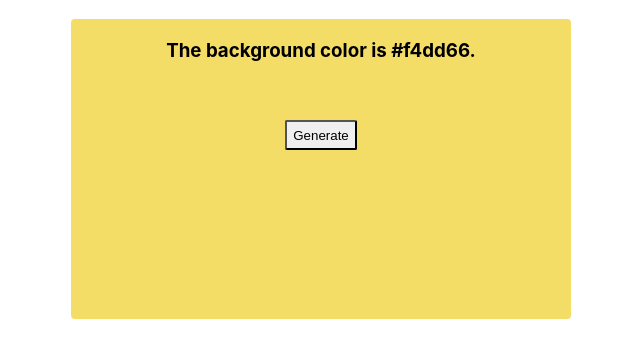
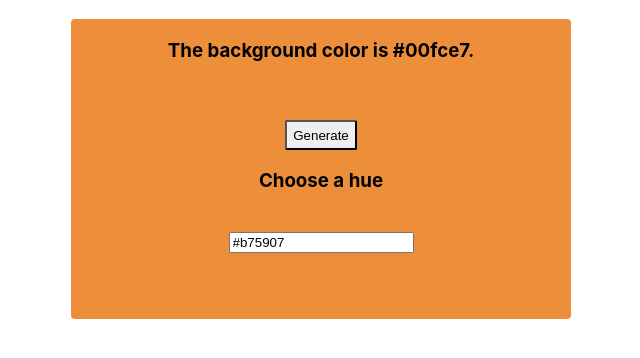
Before and after one commit to Franziska-F/React-Random-Color-Generator, a React (Create React App) app: page / in a window 1280 px wide. Shown: the top 358 px of the page, without its empty margins (319-959 px from the left). Built offline with nearby package versions, Linux system fonts and the light colour scheme.

Commit message:
Implement hue option

```diff
--- a/src/App.js
+++ b/src/App.js
@@ -6,12 +6,14 @@ import randomColor from 'randomcolor';
 
 export default function App() {
   const [color, setColor] = useState(randomColor());
+  const [hue, setHue] = useState(randomColor('value'));
 
   return (
     <div>
       <div
         style={{
-          backgroundColor: color,
+          backgroundColor: randomColor({ hue: hue }) || color,
+
           height: 300,
           width: 500,
           margin: 'auto',
@@ -24,11 +26,21 @@ export default function App() {
         <br />
         <br />
         <button
-          onClick={() => setColor(randomColor)}
+          onClick={() => setColor(randomColor())}
           style={{ height: 30, borderRadius: 2 }}
         >
           Generate
         </button>
+
+        <br />
+        <div>
+          <h3>Choose a hue</h3>
+          <br />
+          <input
+            value={hue}
+            onChange={(event) => setHue(event.currentTarget.value)}
+          />
+        </div>
       </div>
     </div>
   );
```
